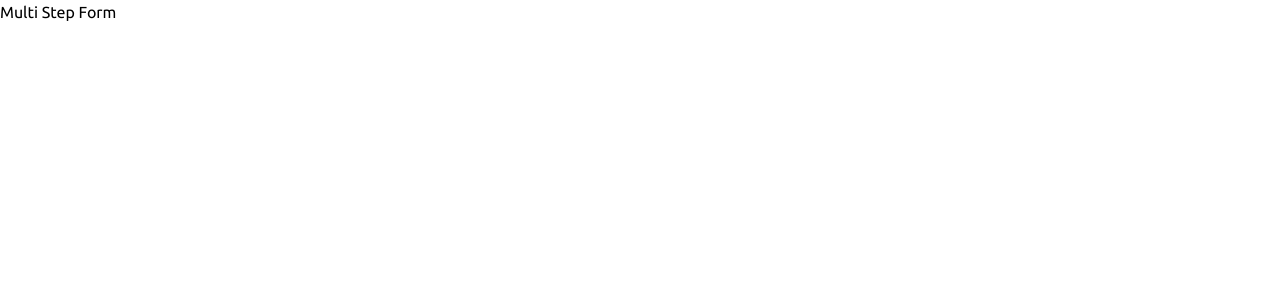
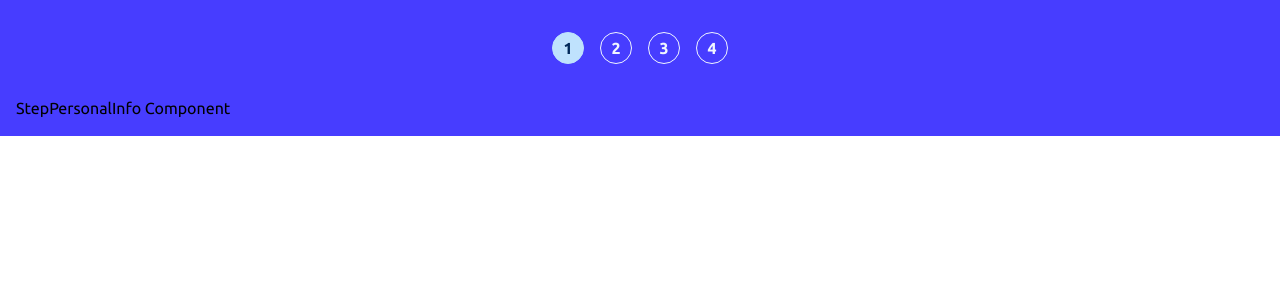
Before and after one commit to SortJakke/FM-multi_step_form, a React (Vite) app: page / in a window 1280 px wide. Shown: the top 300 px of the page. Built offline with nearby package versions, Linux system fonts and the light colour scheme.

Commit message:
feat: implement MultiStepForm component to control navigation between steps

```diff
--- a/src/pages/MultiStepForm.tsx
+++ b/src/pages/MultiStepForm.tsx
@@ -1,5 +1,49 @@
+import { useFormContext } from "../context/useFormContext"
+import StepPersonalInfo from "../components/StepPersonalInfo"
+import StepPlanSelection from "../components/StepPlanSelection"
+import StepAddOns from "../components/StepAddOns"
+import StepConfirmation from "../components/StepConfirmation"
+
 function MultiStepForm() {
-  return <div>Multi Step Form</div>
+  const { currentStep } = useFormContext()
+
+  const renderStep = () => {
+    switch (currentStep) {
+      case 0:
+        return <StepPersonalInfo/>
+      case 1:
+        return <StepPlanSelection/>
+      case 2:
+        return <StepAddOns/>
+      case 3:
+        return <StepConfirmation/>
+      default:
+        return <div>Unknown Step</div>
+    }
+  }
+
+  const stepTitles = ["Your Info", "Select Plan", "Add-Ons", "Summary"]
+
+  return (
+    <div className="w-full p-4 bg-purple-600 grid gap-4">
+      <div className="w-fit p-4 mx-auto text-blue-100 flex items-center gap-4">
+        {stepTitles.map((title, index) => (
+          <div
+            key={index}
+            aria-label={title}
+            className={`w-8 h-8 rounded-full flex items-center justify-center font-semibold border ${
+              currentStep === index
+                ? " border-blue-200 bg-blue-200 text-blue-950"
+                : " bg-purple-600"
+            }`}
+          >
+            {index + 1}
+          </div>
+        ))}
+      </div>
+      {renderStep()}
+    </div>
+  )
 }
 
 export default MultiStepForm
```
